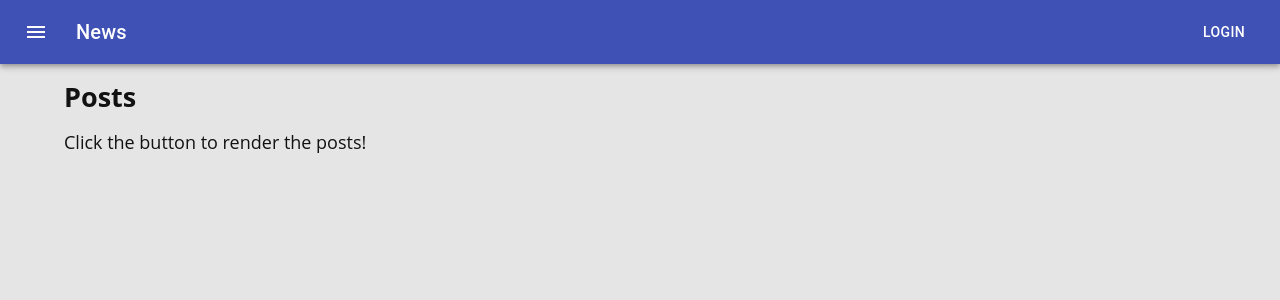
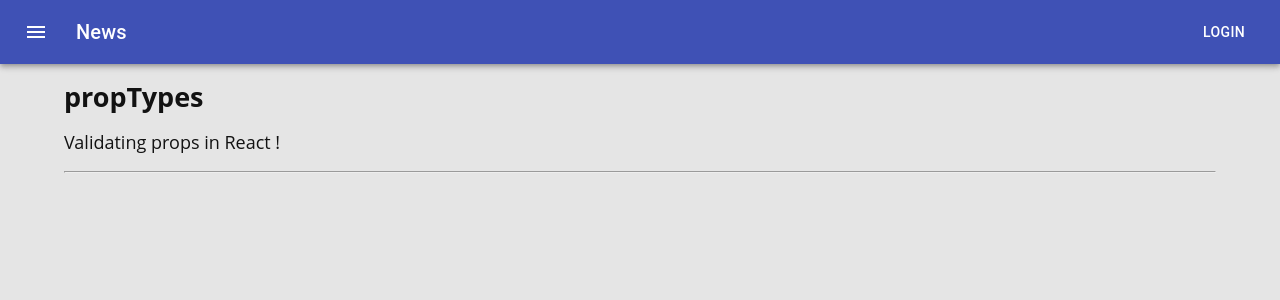
Before and after one commit to learning-zone/Testing-React-with-Jest-and-Enzyme, a React (Create React App) app: page / in a window 1280 px wide. Shown: the top 300 px of the page. Built offline with nearby package versions, Linux system fonts and the light colour scheme.

Commit message:
Project Formatting

```diff
--- a/src/App.js
+++ b/src/App.js
@@ -2,21 +2,14 @@ import React from 'react'
 import Header from './Component/Header/Header'
 import Headline from './Component/Headline/Headline'
 import './App.scss'
-
-const tempArr = [{
-  fName: 'Alex',
-  lName: 'K',
-  email: 'alexk@gmail.com',
-  age: 24,
-  onlineStatus: true
-}]
 
 function App() {
   return (
     <div className="App" data-test="AppComponent">
       <Header />
       <section className="main">
-        <Headline header="Posts" desc="Click the button to render the posts!" tempArr={tempArr} />
+        <Headline header="propTypes" desc="Validating props in React !" />
+        <hr/>
       </section>
     </div>
   );
```
Also changed, not shown: src/Utils.js (deleted, +0 -9 lines), src/setupTests.js (+0 -7 lines), 1 other file (tests, documents, lock files or other folders).
